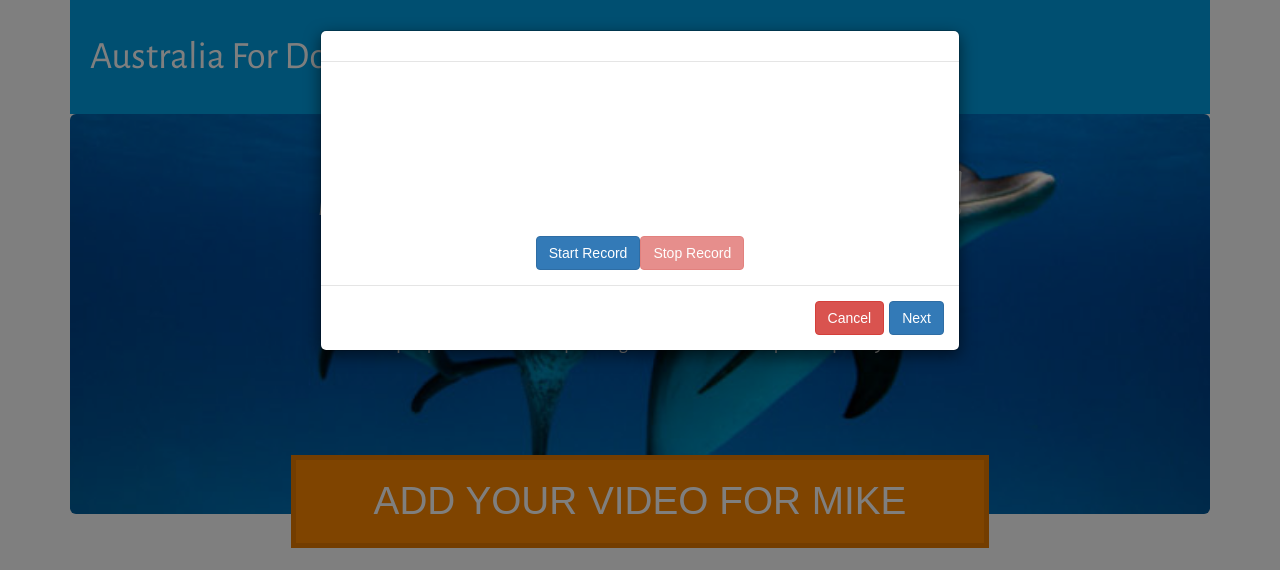
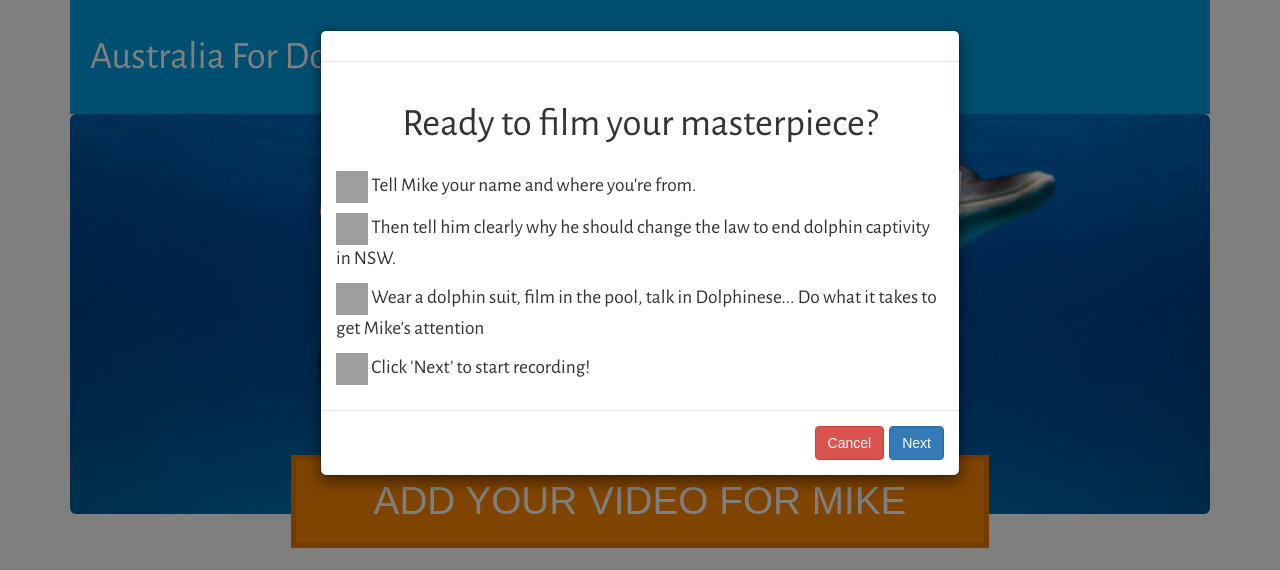
Before and after one commit to PakkuDon/australia-4-dolphins, a React app: page / in a window 1280 px wide. Both pictures are taken after a click on the button "ADD YOUR VIDEO FOR MIKE". Shown: the top 570 px of the page. Built offline with nearby package versions, Linux system fonts and the light colour scheme; no server answers; grey boxes are pictures that could not be loaded.

Commit message:
Added instructions page

```diff
--- /dev/null
+++ b/src/components/InstructionsPage.js
@@ -0,0 +1,25 @@
+import React from 'react';
+
+class InstructionsPage extends React.Component {
+  render() {
+    return (
+      <div>
+        <h1 className='text-center'>Ready to film your masterpiece?</h1>
+        <p>
+          <img src='../images/dolphin icon.png' className='icon' /> Tell Mike your name and where you're from.
+        </p>
+        <p>
+          <img src='../images/dolphin icon.png' className='icon' /> Then tell him clearly why he should change the law to end dolphin captivity in NSW.
+        </p>
+        <p>
+          <img src='../images/dolphin icon.png' className='icon' /> Wear a dolphin suit, film in the pool, talk in Dolphinese... Do what it takes to get Mike's attention
+        </p>
+        <p>
+          <img src='../images/dolphin icon.png' className='icon' /> Click 'Next' to start recording!
+        </p>
+      </div>
+    );
+  }
+}
+
+export default InstructionsPage;
--- a/src/components/VideoForm.js
+++ b/src/components/VideoForm.js
@@ -1,5 +1,6 @@
 import React from 'react';
 import { Button, Modal } from 'react-bootstrap';
+import InstructionsPage from './InstructionsPage';
 import UserForm from './UserForm';
 import RTCVideo from './RTCVideo';
 
@@ -14,6 +15,7 @@ class VideoForm extends React.Component {
     this.state = {
       video_url: '',
       panels: [
+        <InstructionsPage />,
         <RTCVideo captureDevice={this.props.formVisible} onEndRecording={this.handleEndRecording}></RTCVideo>,
         <UserForm dataCb={this.getData}> </UserForm>
       ],
--- a/src/styles/App.scss
+++ b/src/styles/App.scss
@@ -123,3 +123,8 @@ footer {
     }
   }
 }
+
+.icon {
+  width: 32px;
+  height: 32px;
+}
```
Also changed, not shown: src/images/dolphin icon.png (added).
